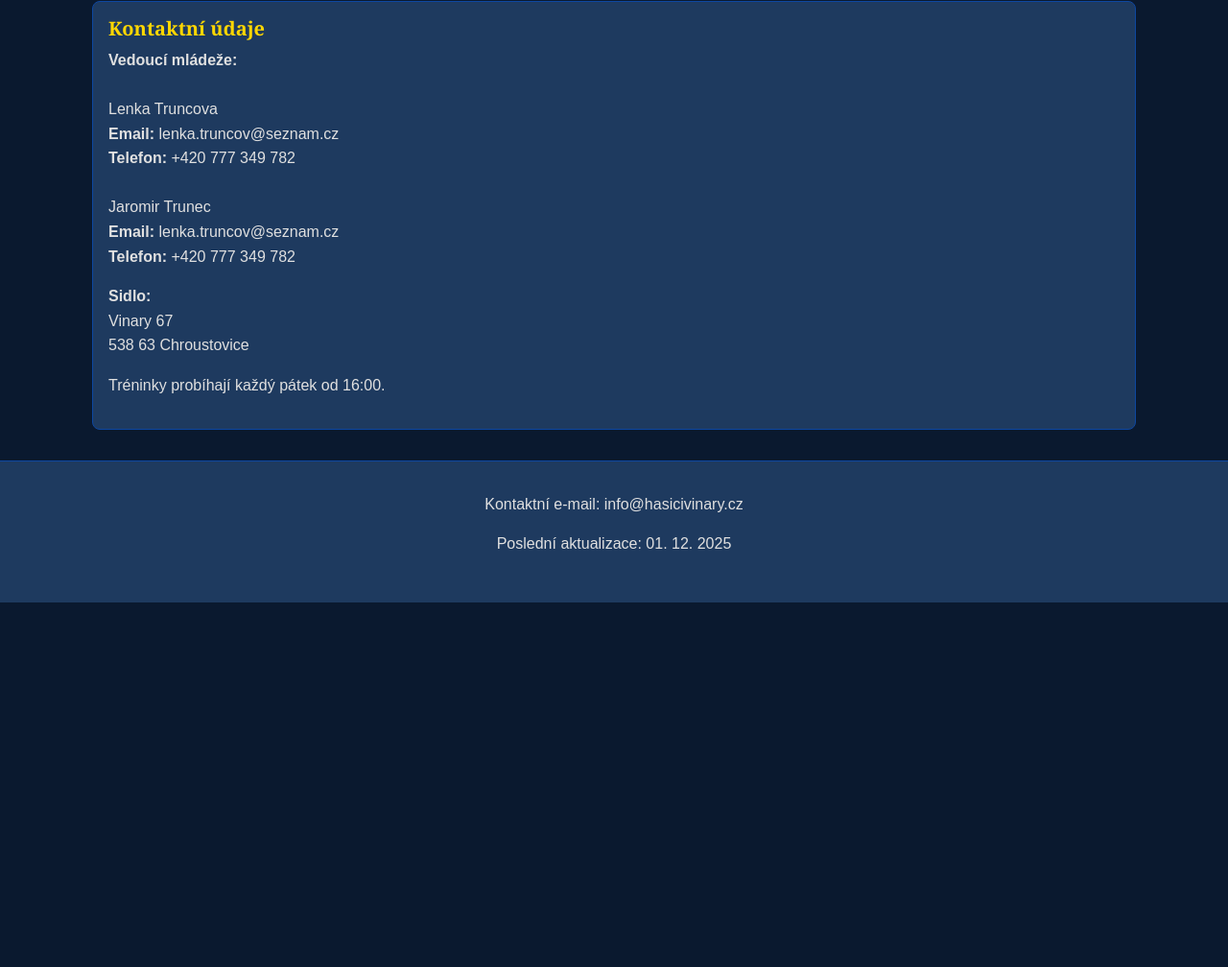
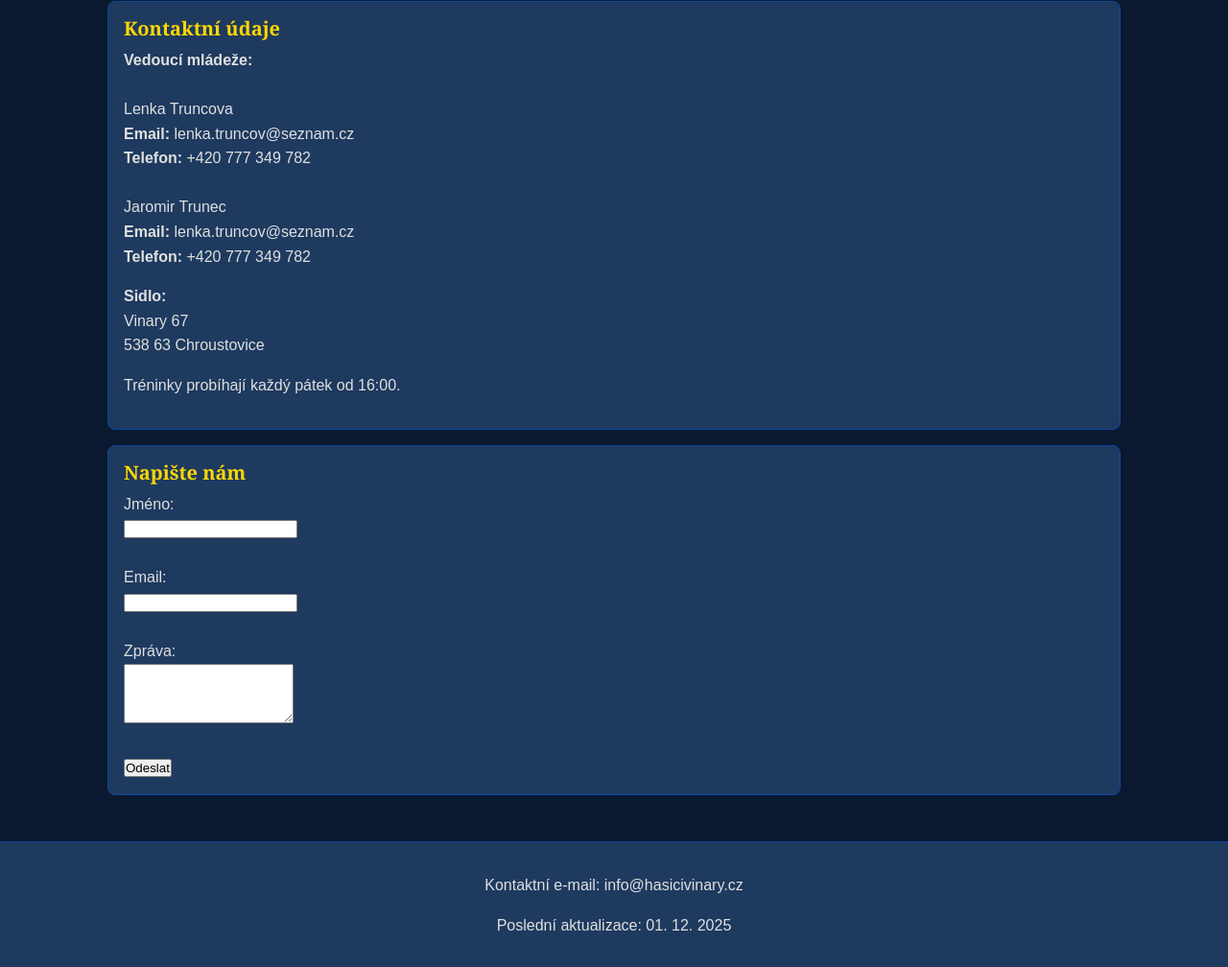
Before and after one commit to JadaTjunec/Vinarymladez, a plain HTML site: page kontakt.html in a window 1280 px wide. Shown: the part 224-1232 px from the top of the page at 96% size. Before the commit the page ends 852 px from the top, so only its background shows below. Drawn offline with Linux system fonts and the light colour scheme.

Commit message:
Add files via upload

```diff
--- a/kontakt.html
+++ b/kontakt.html
@@ -50,6 +50,24 @@
           <p>Tréninky probíhají každý pátek od 16:00. </p>
         </div>
       </article>
+      <article class="card">
+        <form action="" method="get">
+          <div class="card__content">
+            <h3 class="card__title">Napište nám</h3>
+            <label for="name">Jméno:</label><br>
+            <input type="text" id="name" name="name" required><br><br>
+
+            <label for="email">Email:</label><br>
+            <input type="email" id="email" name="email" required><br><br>
+
+            <label for="message">Zpráva:</label><br>
+            <textarea id="message" name="message" rows="4" required></textarea><br><br>
+
+            <input type="submit" value="Odeslat">
+          </div>
+        </form>
+
+      </article>
 
     </section>
   </main>
--- a/web.css
+++ b/web.css
@@ -138,7 +138,7 @@ a:hover, a:focus {
   background: var(--color-bg-light);
   display: flex;
   flex-direction: column;
-  padding: 80px var(--space-4) var(--space-4);
+  padding:  var(--space-4) var(--space-4);
   gap: var(--space-2);
   box-shadow: -5px 0 15px rgba(0,0,0,0.5);
   transform: translateX(100%);
@@ -156,13 +156,11 @@ a:hover, a:focus {
   color: var(--color-primary);
   border-left: 4px solid var(--color-primary);
   padding-left: var(--space-2);
-   max-height: 500px;
 }
 
 .nav__toggle-input { display: none; }
 
 .nav__toggle-label {
-
   font-size: 1rem;
   cursor: pointer;
   color: var(--color-text);
@@ -173,7 +171,7 @@ a:hover, a:focus {
 .nav__toggle-input:checked ~ .nav__list {
   transform: translateX(0);
   max-width: 200px;
-  max-height: 500px;
+
 
 
 }
@@ -182,8 +180,8 @@ a:hover, a:focus {
   color: var(--color-primary);
   position: relative;
 
+}
 
-}
 
 .hero {
   min-height: 40vh;
@@ -242,6 +240,7 @@ a:hover, a:focus {
   display: flex;
   flex-direction: column;
   height: 100%;
+  margin: var(--space-2);
 }
 
 .card__image {
@@ -253,6 +252,7 @@ a:hover, a:focus {
 .card__content {
   padding: var(--space-2);
   flex-grow: 1;
+
 }
 
 .card__title {
@@ -269,6 +269,7 @@ a:hover, a:focus {
   margin-top: auto;
   width: 100%;
   border-top: 1px solid var(--color-secondary);
+
 }
 @media(min-width:500px) {
   .logo {
@@ -325,6 +326,6 @@ a:hover, a:focus {
   .hero__title { font-size: 3.5rem; }
   .footer {
     padding: var(--space-4) 0;
+
   }
-
 }
```
